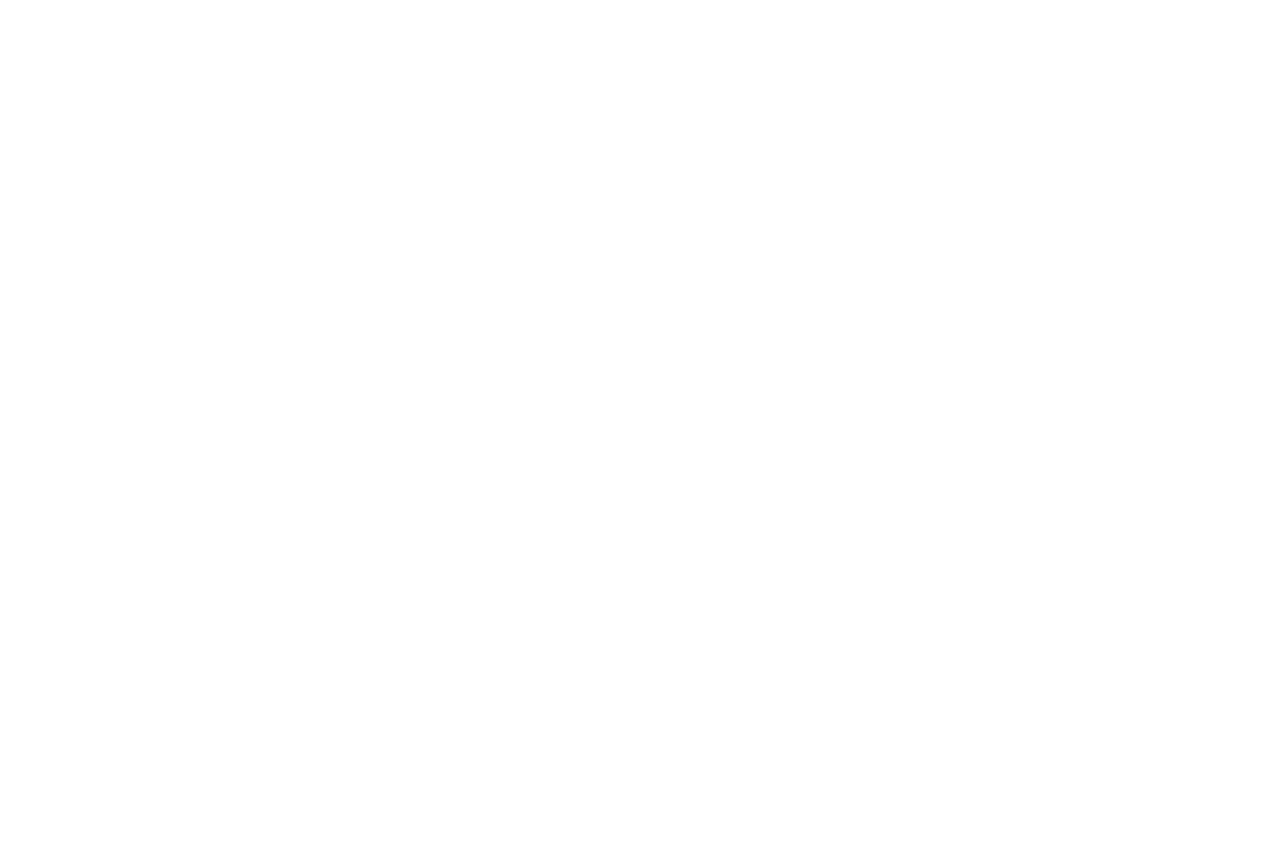
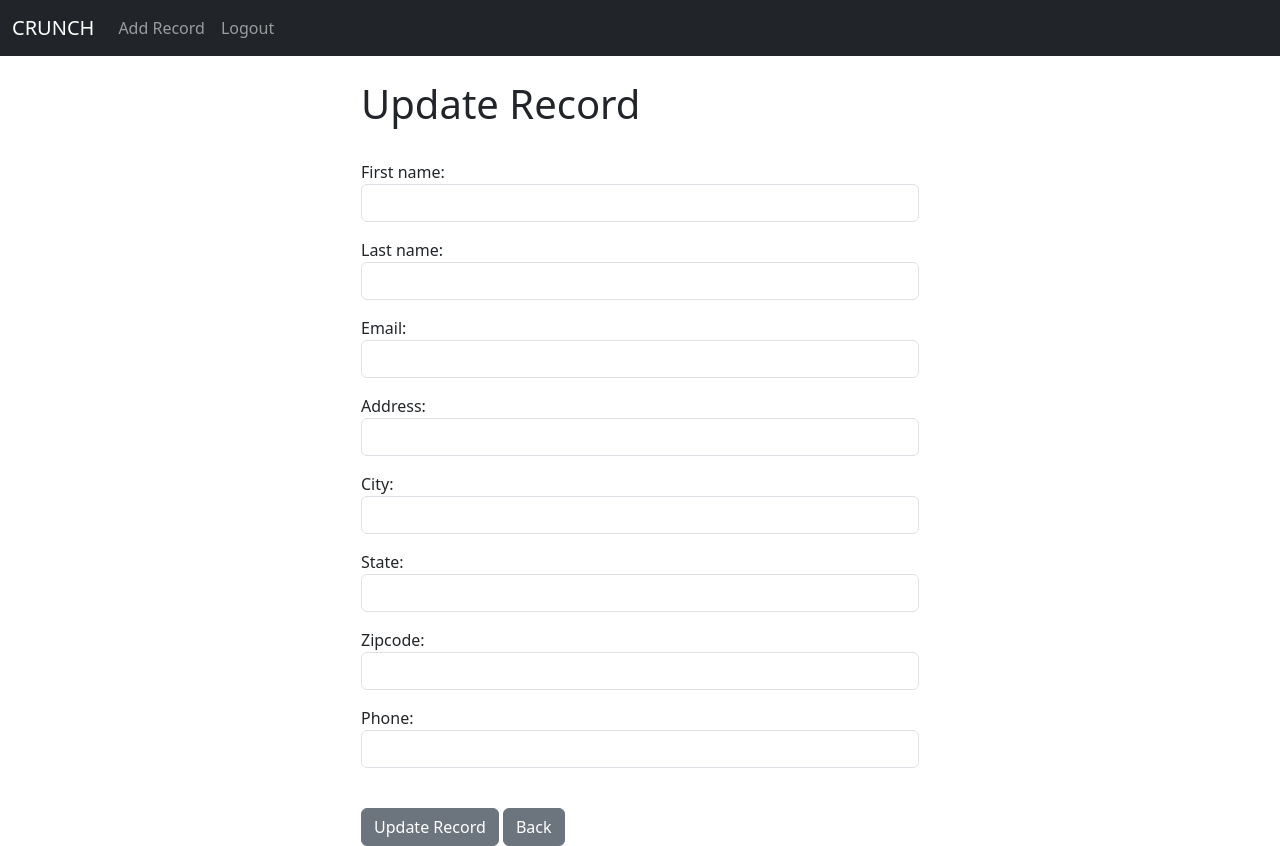
Before and after one commit to sangaryousmane/django-crm, a Django app: page /update_record/1 in a window 1280 px wide. Before the commit the page is empty. Before the commit the page ends 800 px from the top, so only its background shows below. Run offline with Django 4.2, Linux system fonts and the light colour scheme; a user stored in the database is signed in; tables that the repository leaves empty hold one stand-in row (values such as "Sample post").

Commit message:
Modify content of update records

```diff
--- a/website/templates/add_record.html
+++ b/website/templates/add_record.html
@@ -1,11 +1,12 @@
 {% extends 'base.html' %}
 {% block content %}
+
     <div class="col-md-6 offset-md-3">
         <h1>Add Record</h1>
         <br/>
         <form method="POST" action="{% url 'add_record' %}">
             {% csrf_token %}
-            {{ form.as_p }}
+            {{ form }}
             <br/>
             <button type="submit" class="btn btn-secondary">Add Record</button>
             <a href="{% url 'home' %}" class="btn btn-secondary">Back</a>
--- a/website/templates/update_record.html
+++ b/website/templates/update_record.html
@@ -0,0 +1,45 @@
+{% extends 'base.html' %}
+{% block content %}
+    <div class="col-md-6 offset-md-3">
+        <h1>Update Record</h1>
+        <br/>
+        <form method="POST">
+            {% csrf_token %}
+            <div class="mb-3">
+                <label for="id_first_name">First name:</label>
+                <input type="text" name="first_name" class="form-control" maxlength="50" required id="id_first_name">
+            </div>
+            <div class="mb-3">
+                <label for="id_last_name">Last name:</label>
+                <input type="text" name="last_name" maxlength="50" class="form-control" required id="id_last_name">
+            </div>
+            <div class="mb-3">
+                <label for="id_email">Email:</label>
+                <input type="text" name="email" maxlength="50" class="form-control" required id="id_email">
+            </div>
+            <div class="mb-3">
+                <label for="id_address">Address:</label>
+                <input type="text" name="address" maxlength="100" class="form-control" required id="id_address">
+            </div>
+            <div class="mb-3">
+                <label for="id_city">City:</label>
+                <input type="text" name="city" maxlength="50" class="form-control" required id="id_city">
+            </div>
+            <div class="mb-3">
+                <label for="id_state">State:</label>
+                <input type="text" name="state" maxlength="50" class="form-control" required id="id_state">
+            </div>
+            <div class="mb-3">
+                <label for="id_zipcode">Zipcode:</label>
+                <input type="text" name="zipcode" maxlength="20" class="form-control" required id="id_zipcode">
+            </div>
+           <div class="mb-3">
+                <label for="id_phone">Phone:</label>
+                <input type="text" name="phone" class="form-control" maxlength="15" required id="id_phone">
+            </div>
+            <br/>
+            <button type="submit" class="btn btn-secondary">Update Record</button>
+            <a href="{% url 'home' %}" class="btn btn-secondary">Back </a>
+        </form>
+    </div>
+{% endblock %}
```
